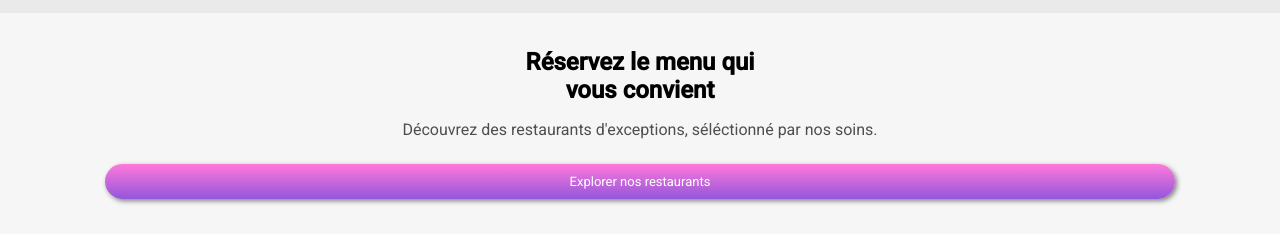
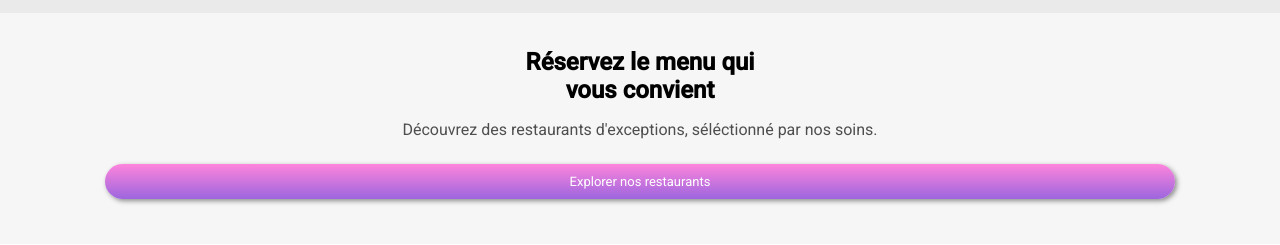
Before and after one commit to achicyr/Laura-P3, a plain HTML site: page index.html in a window 1280 px wide. In both pictures the pointer is over the element "Explorer nos restaurants". Shown: the part 81-326 px from the top of the page. Drawn offline with Linux system fonts and the light colour scheme; a web font is replaced by a local one.

Commit message:
introduction v2

```diff
--- a/style.css
+++ b/style.css
@@ -46,5 +46,8 @@ body{
     cursor: pointer;
     box-shadow: 2px 2px 5px grey;
     font-size:small;
-    margin:25px 70px 0px 70px; /*a changer*/
+    margin:25px 70px 10px 70px; /*a changer*/
 }
+.boutonintro:hover{
+    opacity:0.9;
+}
```
